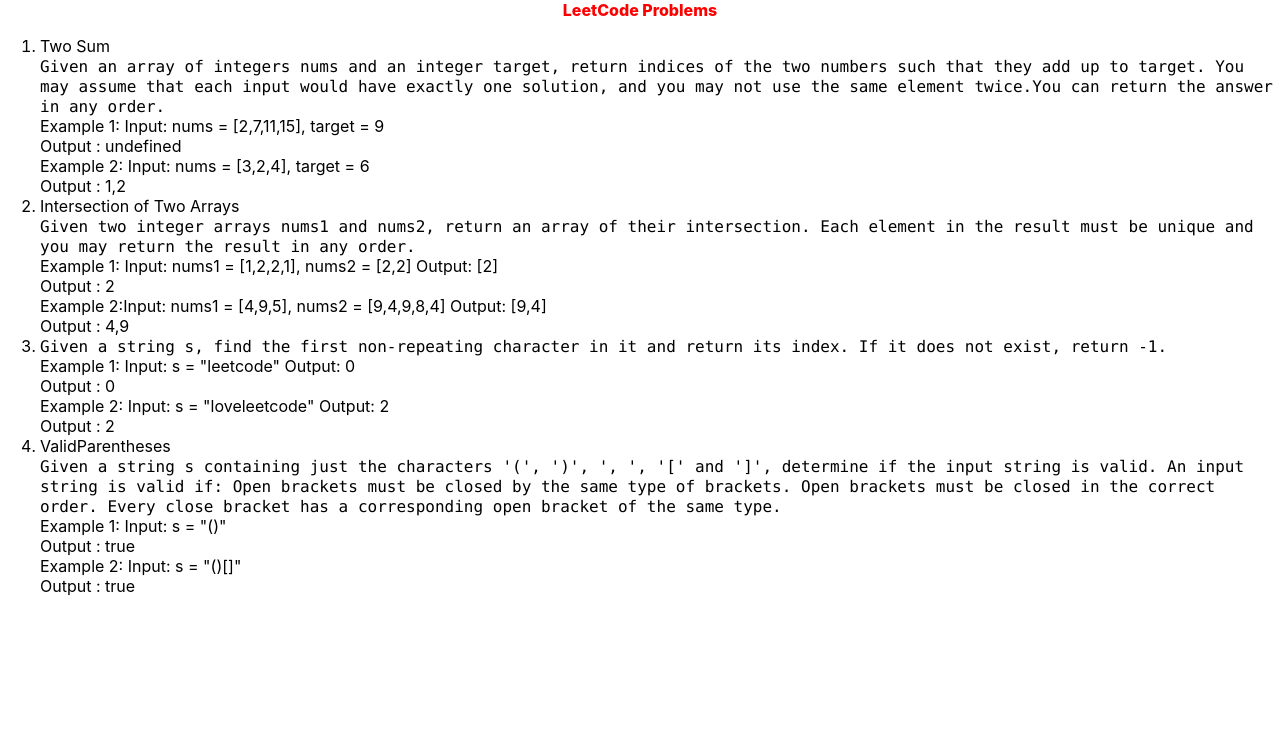
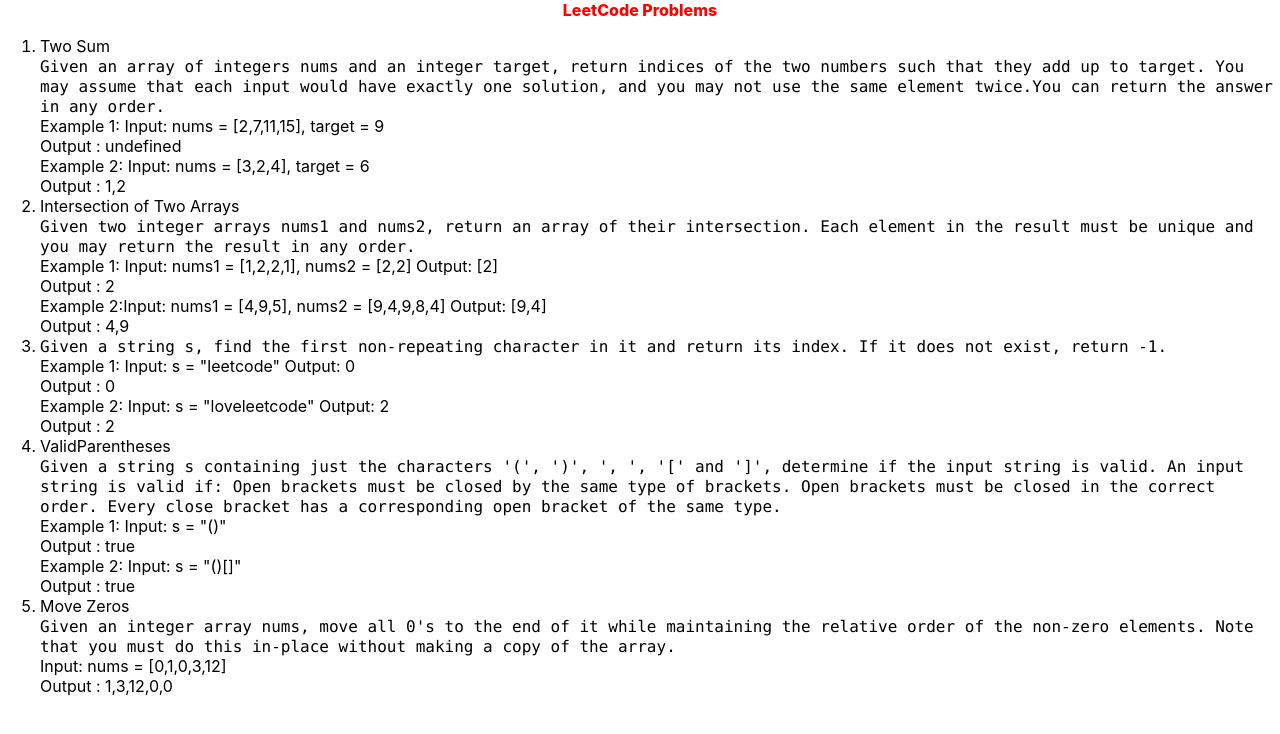
Before and after one commit to shahmansi25/leetcode-problems, a React (Create React App) app: page / in a window 1280 px wide. Shown: the top 734 px of the page. Built offline with nearby package versions, Linux system fonts and the light colour scheme.

Commit message:
add movezero into app file

```diff
--- a/src/App.js
+++ b/src/App.js
@@ -2,6 +2,8 @@
 import TwoSum from "./HashMap/TwoSum";
 import UniqueChar from "./HashMap/UniqueChar";
 import ValidParentheses from "./Stack/ValidParentheses";
+import MoveZero from "./Stack/moveZero";
+
 
 function App() {
   return (
@@ -22,6 +24,9 @@
         <li> ValidParentheses
           <ValidParentheses/>
         </li>
+        <li> Move Zeros
+          <MoveZero/>
+        </li>
       </ol>
       </>
   );
```
